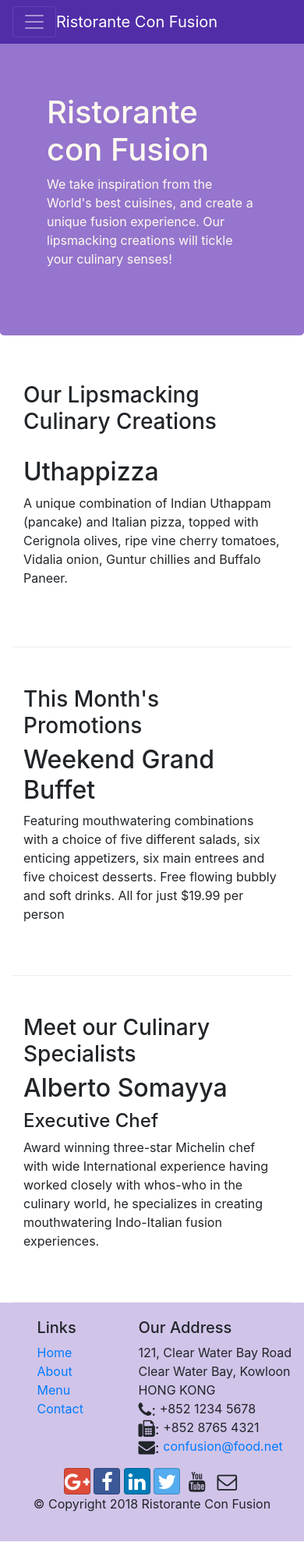
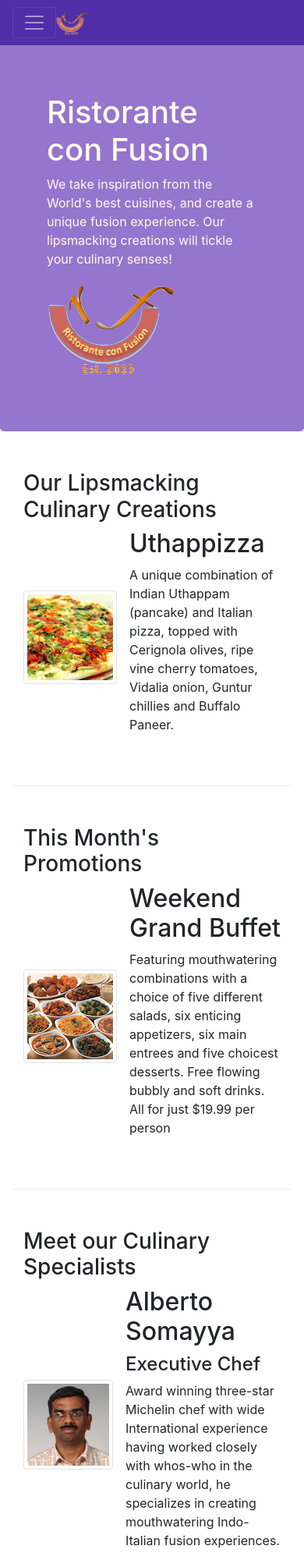
Before and after one commit to yulshi/bootstrap-confusion, a website: page index.html in a window 390 px wide. Shown: the top 2000 px of the page at 78% size. Before the commit the page ends 1976 px from the top, so only its background shows below. Drawn offline with nearby package versions, Linux system fonts and the light colour scheme.

Commit message:
images and media

```diff
--- a/index.html
+++ b/index.html
@@ -21,7 +21,9 @@
             <button class="navbar-toggler" type="button" data-toggle="collapse" data-target="#Navbar">
                 <span class="navbar-toggler-icon"></span>
             </button>
-            <a href="#" class="navbar-brand mr-auto">Ristorante Con Fusion</a>
+            <a href="#" class="navbar-brand mr-auto">
+                <img src="img/logo.png" height="30" width="41">
+            </a>
             <div class="collapse navbar-collapse" id="Navbar">
                 <ul class="navbar-nav mr-auto">
                     <li class="nav-item active">
@@ -56,7 +58,8 @@
                     <p>We take inspiration from the World's best cuisines, and create a unique fusion experience. Our
                         lipsmacking creations will tickle your culinary senses!</p>
                 </div>
-                <div class="col-12 col-sm">
+                <div class="col-12 col-sm-6 align-self-center">
+                    <img src="img/logo.png" class="img-fluid">
                 </div>
             </div>
         </div>
@@ -68,9 +71,15 @@
                 <h3>Our Lipsmacking Culinary Creations</h3>
             </div>
             <div class="col col-sm order-sm-first col-md">
+                <div class="media">
+                    <img src="img/uthappizza.png" class="d-flex mr-3 img-thumbnail align-self-center">
+                    <div class="media-body">
                         <h2>Uthappizza</h2>
-                <p>A unique combination of Indian Uthappam (pancake) and Italian pizza, topped with Cerignola olives,
+                        <p>A unique combination of Indian Uthappam (pancake) and Italian pizza, topped with Cerignola
+                            olives,
                             ripe vine cherry tomatoes, Vidalia onion, Guntur chillies and Buffalo Paneer.</p>
+                    </div>
+                </div>
             </div>
         </div>
 
@@ -80,10 +89,17 @@
                 <h3>This Month's Promotions</h3>
             </div>
             <div class="col col-sm col-md">
+                <div class="media">
+                    <img src="img/buffet.png" class="d-flex mr-3 img-thumbnail align-self-center">
+                    <div class="media-body">
                         <h2>Weekend Grand Buffet</h2>
-                <p>Featuring mouthwatering combinations with a choice of five different salads, six enticing appetizers,
-                    six main entrees and five choicest desserts. Free flowing bubbly and soft drinks. All for just
+                        <p>Featuring mouthwatering combinations with a choice of five different salads, six enticing
+                            appetizers,
+                            six main entrees and five choicest desserts. Free flowing bubbly and soft drinks. All for
+                            just
                             $19.99 per person </p>
+                    </div>
+                </div>
             </div>
         </div>
 
@@ -92,11 +108,17 @@
                 <h3>Meet our Culinary Specialists</h3>
             </div>
             <div class="col col-sm order-sm-first col-md">
+                <div class="media">
+                    <img src="img/alberto.png" class="d-flex mr-3 img-thumbnail align-self-center">
+                    <div class="media-body">
                         <h2>Alberto Somayya</h2>
                         <h4>Executive Chef</h4>
-                <p>Award winning three-star Michelin chef with wide International experience having worked closely with
+                        <p>Award winning three-star Michelin chef with wide International experience having worked
+                            closely with
                             whos-who in the culinary world, he specializes in creating mouthwatering Indo-Italian fusion
                             experiences. </p>
+                    </div>
+                </div>
             </div>
         </div>
     </div>
@@ -126,11 +148,16 @@
                 </div>
                 <div class="col-12 col-sm-4 align-self-center">
                     <div class="text-center">
-                        <a class="btn btn-social-icon btn-google" href="http://google.com/+"><i class="fa fa-google-plus fa-lg"></i></a>
-                        <a class="btn btn-social-icon btn-facebook" href="http://www.facebook.com/profile.php?id="><i class="fa fa-facebook fa-lg"></i></a>
-                        <a class="btn btn-social-icon btn-linkedin" href="http://www.linkedin.com/in/"><i class="fa fa-linkedin fa-lg"></i></a>
-                        <a class="btn btn-social-icon btn-twitter" href="http://twitter.com/"><i class="fa fa-twitter fa-lg"></i></a>
-                        <a class="btn btn-social-icon btn-youtube" href="http://youtube.com/"><i class="fa fa-youtube fa-lg"></i></a>
+                        <a class="btn btn-social-icon btn-google" href="http://google.com/+"><i
+                                class="fa fa-google-plus fa-lg"></i></a>
+                        <a class="btn btn-social-icon btn-facebook" href="http://www.facebook.com/profile.php?id="><i
+                                class="fa fa-facebook fa-lg"></i></a>
+                        <a class="btn btn-social-icon btn-linkedin" href="http://www.linkedin.com/in/"><i
+                                class="fa fa-linkedin fa-lg"></i></a>
+                        <a class="btn btn-social-icon btn-twitter" href="http://twitter.com/"><i
+                                class="fa fa-twitter fa-lg"></i></a>
+                        <a class="btn btn-social-icon btn-youtube" href="http://youtube.com/"><i
+                                class="fa fa-youtube fa-lg"></i></a>
                         <a class="btn btn-social-icon" href="mailto:"><i class="fa fa-envelope-o fa-lg"></i></a>
                     </div>
                 </div>
```
Also changed, not shown: aboutus.html (+5 -2 lines), contactus.html (+5 -2 lines), img/alberto.png (added), img/buffet.png (added), img/logo.png (added), img/uthappizza.png (added). Lines whose indentation alone changed are shown as unchanged.
